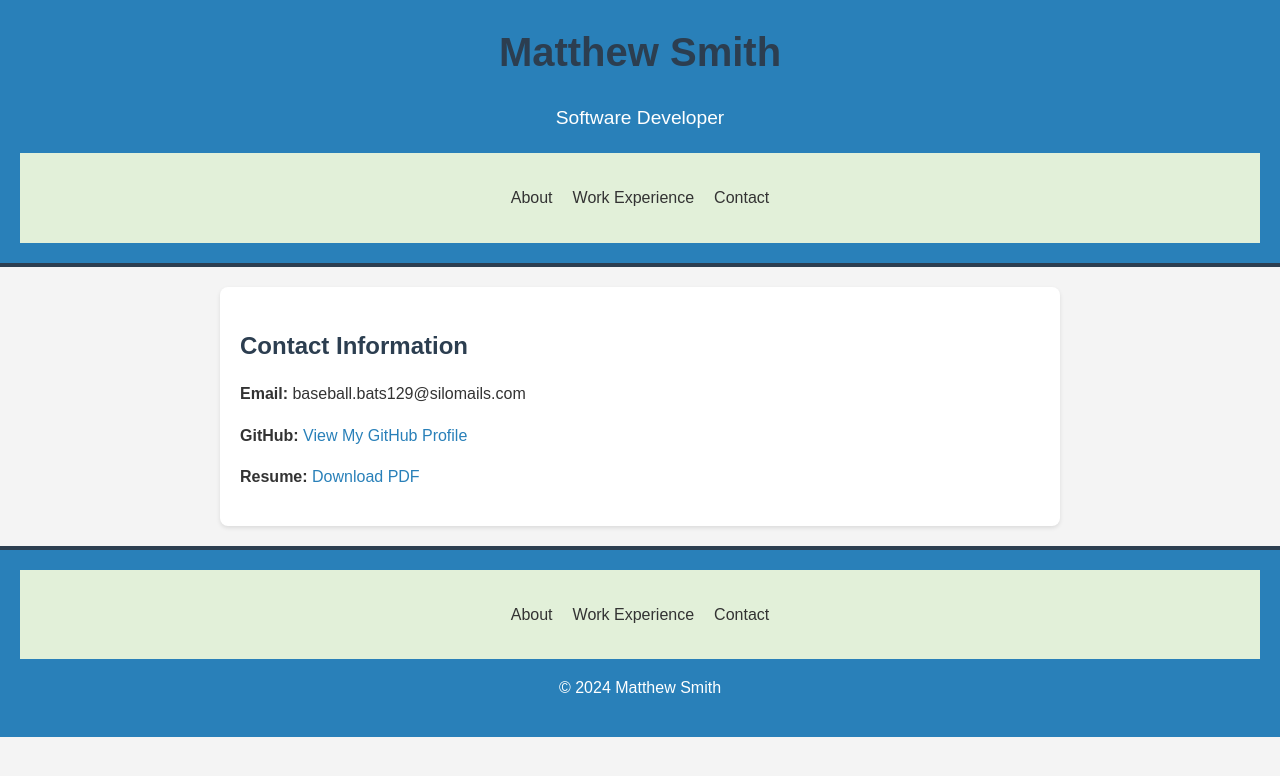
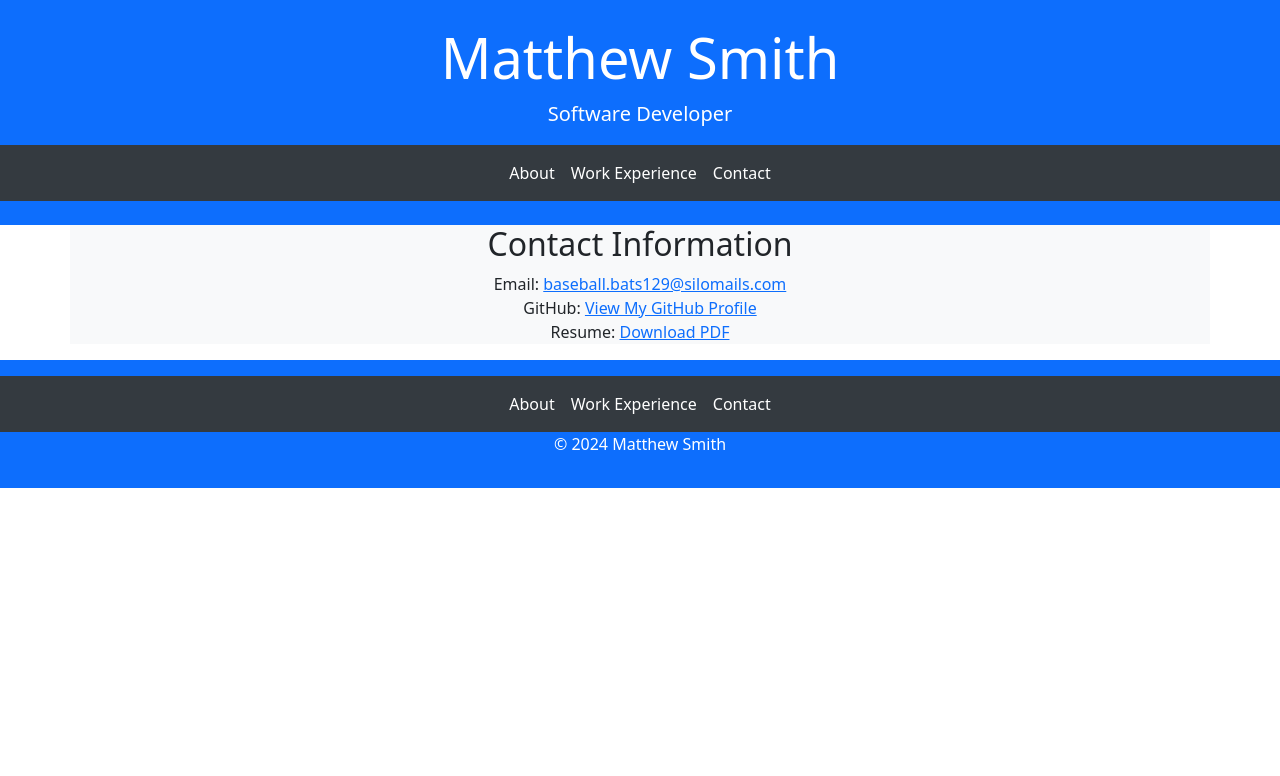
Before and after one commit to msmith1392/msmith1392.github.io, a React (Create React App) app: page /contact in a window 1280 px wide. Shown: the top 776 px of the page. Built offline with nearby package versions, Linux system fonts and the light colour scheme.

Commit message:
Add Bootstrap for styling and UI components
Installed Bootstrap package.

Imported Bootstrap CSS in index.js.

Added Popper.js as a peer dependency for Bootstrap.

Converted app to use new Bootstrap styling classes.

Updated custom navbar styles to align with Bootstrap design.

```diff
--- a/package.json
+++ b/package.json
@@ -7,6 +7,7 @@
     "@testing-library/jest-dom": "^5.17.0",
     "@testing-library/react": "^13.4.0",
     "@testing-library/user-event": "^13.5.0",
+    "bootstrap": "^5.3.3",
     "framer-motion": "^11.11.10",
     "react": "^18.3.1",
     "react-dom": "^18.3.1",
--- a/src/App.js
+++ b/src/App.js
@@ -16,7 +16,7 @@ const App = () => {
         <Route
           path="/"
           element={
-            <motion.div>
+            <motion.div key="about">
               <About />
             </motion.div>
           }
@@ -24,7 +24,7 @@ const App = () => {
         <Route
           path="/work-experience"
           element={
-            <motion.div>
+            <motion.div key="work-experience">
               <WorkExperience />
             </motion.div>
           }
@@ -32,7 +32,7 @@ const App = () => {
         <Route
           path="/contact"
           element={
-            <motion.div>
+            <motion.div key="contact">
               <Contact />
             </motion.div>
           }
--- a/src/components/About.js
+++ b/src/components/About.js
@@ -6,16 +6,14 @@ const About = () => {
   const yearsOfExperience = useYearsOfExperience('2015-03-01');
 
   return (
-    <section>
+    <section className="container text-center">
       <FadeInSection>
         <h2>About Me</h2>
         <p>
-        I am a software developer with over { yearsOfExperience } years of experience in developing software applications, primarily focusing on Java. Since joining 4 Arrows Consulting in 2019, I have contributed significantly to various projects, including the PrepToolkit Unified Reporting Tool (URT).
+          I am a software developer with over {yearsOfExperience} years of experience in developing software applications, primarily focusing on Java. Since joining 4 Arrows Consulting in 2019, I have contributed significantly to various projects, including the PrepToolkit Unified Reporting Tool (URT).
         </p>
-      <p>
-        My key contributions include:
-      </p>
-      <ul>
+        <p>My key contributions include:</p>
+        <ul className="list-unstyled">
           <li>Assisting with the migration of THIRA/SPR, CPG, NIMS, and UAWG components from max.gov.</li>
           <li>Supporting the ongoing development of PrepToolkit REP and HSEEP exercises.</li>
           <li>Implementing updates and changes to PrepToolkit URT assessments for each new assessment year.</li>
--- a/src/components/Contact.js
+++ b/src/components/Contact.js
@@ -1,15 +1,19 @@
 import React from 'react';
 import FadeInSection from './FadeInSection';
 
-const Contact = () => (
-    <section>
+const Contact = () => {
+  return (
+    <section className="container text-center">
       <FadeInSection>
         <h2>Contact Information</h2>
-        <p><strong>Email:</strong> baseball.bats129@silomails.com</p>
-        <p><strong>GitHub:</strong> <a href="https://github.com/msmith1392">View My GitHub Profile</a></p>
-        <p><strong>Resume:</strong> <a href="/resume.pdf" download>Download PDF</a></p>
+        <ul className="list-unstyled">
+          <li>Email: <a href="mailto:baseball.bats129@silomails.com">baseball.bats129@silomails.com</a></li>
+          <li>GitHub: <a href="https://github.com/msmith1392" target="_blank" rel="noopener noreferrer">View My GitHub Profile</a></li>
+          <li>Resume: <a href="/resume.pdf" target="_blank" rel="noopener noreferrer">Download PDF</a></li>
+        </ul>
       </FadeInSection>
     </section>
-);
+  );
+};
 
 export default Contact;
--- a/src/components/FadeInSection.js
+++ b/src/components/FadeInSection.js
@@ -11,13 +11,15 @@ const FadeInSection = ({ children }) => {
       }
     });
 
-    if (ref.current) {
-      observer.observe(ref.current);
+    const currentRef = ref.current; // Store ref.current in a variable
+
+    if (currentRef) {
+      observer.observe(currentRef);
     }
 
     return () => {
-      if (ref.current) {
-        observer.unobserve(ref.current);
+      if (currentRef) {
+        observer.unobserve(currentRef); // Use the stored variable here
       }
     };
   }, []);
--- a/src/components/Footer.js
+++ b/src/components/Footer.js
@@ -1,13 +1,9 @@
 import React from 'react';
 import NavBar from './NavBar';
 
-const scrollToTop = () => {
-  window.scrollTo(0, 0);
-};
-
 const Footer = () => {
   return (
-    <footer>
+    <footer className="bg-primary text-white text-center py-3">
       <NavBar />
       <p>&copy; {new Date().getFullYear()} Matthew Smith</p>
     </footer>
--- a/src/components/Header.js
+++ b/src/components/Header.js
@@ -2,9 +2,9 @@ import React from 'react';
 import NavBar from './NavBar';
 
 const Header = () => (
-  <header>
-    <h1>Matthew Smith</h1>
-    <p>Software Developer</p>
+  <header className="bg-primary text-white text-center py-4">
+    <h1 className="display-4">Matthew Smith</h1>
+    <p className="lead">Software Developer</p>
     <NavBar />
   </header>
 );
--- a/src/components/NavBar.js
+++ b/src/components/NavBar.js
@@ -2,12 +2,22 @@ import React from 'react';
 import { Link } from 'react-router-dom';
 
 const NavBar = () => (
-  <nav>
-    <ul>
-      <li><Link to="/" onClick={() => window.scrollTo(0, 0)}>About</Link></li>
-      <li><Link to="/work-experience" onClick={() => window.scrollTo(0, 0)}>Work Experience</Link></li>
-      <li><Link to="/contact" onClick={() => window.scrollTo(0, 0)}>Contact</Link></li>
-    </ul>
+  <nav className="navbar navbar-expand" style={{ backgroundColor: '#343a40' }}>
+    <div className="container-fluid">
+      <div className="collapse navbar-collapse justify-content-center">
+        <ul className="navbar-nav">
+          <li className="nav-item">
+            <Link to="/" className="nav-link text-white" onClick={() => window.scrollTo(0, 0)}>About</Link>
+          </li>
+          <li className="nav-item">
+            <Link to="/work-experience" className="nav-link text-white" onClick={() => window.scrollTo(0, 0)}>Work Experience</Link>
+          </li>
+          <li className="nav-item">
+            <Link to="/contact" className="nav-link text-white" onClick={() => window.scrollTo(0, 0)}>Contact</Link>
+          </li>
+        </ul>
+      </div>
+    </div>
   </nav>
 );
 
--- a/src/components/WorkExperience.js
+++ b/src/components/WorkExperience.js
@@ -10,13 +10,7 @@ const WorkExperience = () => {
       startDate: "March 2019",
       endDate: "Present",
       description:
-          "In 2019, Mr. Smith accepted a position as a Software Engineer. " +
-          "Completed work for PrepToolkit Unified Reporting Tool (URT), REP Exercises, and HSEEP Exercises. " +
-          "Participates in code design, review, and architecture efforts for assigned systems. " +
-          "Utilizes code repositories, CM controls, and other engineering processes. " +
-          "Performs unit testing and system-level analysis/testing when required. " +
-          "Conducts requirements, defect, and enhancement analysis, including proposed solutions and effort estimates. " +
-          "Skills/Tools used: Java/Spring Framework, Apache HTTP Server, Google Web Toolkit, Liferay7, MySQL."
+        "In 2019, Mr. Smith accepted a position as a Software Engineer. Completed work for PrepToolkit Unified Reporting Tool (URT), REP Exercises, and HSEEP Exercises. Participates in code design, review, and architecture efforts for assigned systems. Utilizes code repositories, CM controls, and other engineering processes. Performs unit testing and system-level analysis/testing when required. Conducts requirements, defect, and enhancement analysis, including proposed solutions and effort estimates. Skills/Tools used: Java/Spring Framework, Apache HTTP Server, Google Web Toolkit, Liferay7, MySQL."
     },
     {
       jobTitle: "Applications Developer",
@@ -25,11 +19,7 @@ const WorkExperience = () => {
       startDate: "March 2017",
       endDate: "March 2019",
       description:
-            "Applications Developer on a team maintaining an application for ground transportation logistics. " +
-            "Supported full systems life cycle management (analyses, technical requirements, design, coding, testing, implementation). " +
-            "Collaborated with teams for effective communication and achievement of objectives. " +
-            "Provided development, maintenance, and support for applications. " +
-            "Skills/Tools used: Java/Spring Framework, SQL Server 2016, stress testing with Apache JMeter, HP Roadrunner, WebLogic, ActiveMQ, TFVC, Git."
+        "Applications Developer on a team maintaining an application for ground transportation logistics. Supported full systems life cycle management (analyses, technical requirements, design, coding, testing, implementation). Collaborated with teams for effective communication and achievement of objectives. Provided development, maintenance, and support for applications. Skills/Tools used: Java/Spring Framework, SQL Server 2016, stress testing with Apache JMeter, HP Roadrunner, WebLogic, ActiveMQ, TFVC, Git."
     },
     {
       jobTitle: "Software Developer",
@@ -38,12 +28,7 @@ const WorkExperience = () => {
       startDate: "March 2016",
       endDate: "March 2017",
       description:
-            "Notable Django projects for Apax’s biggest client: Presbyterian Church (U.S.A). " +
-            "Included custom-built tools: CMS tool, event registration system, nominations handling system, online survey system. " +
-            "Involved in the software development lifecycle of Fit Fac-Off, a mobile web app for the University of Kentucky’s College of Public Health. " +
-            "Developed and executed on client projects, managing multiple tasks simultaneously. " +
-            "Used repository systems and GitHub Flow for deployment. " +
-            "Skills used: Python/Django, JavaScript/AngularJS/jQuery, Bootstrap, SQL, Git, PHP, Drupal, WordPress, AWS."
+        "Notable Django projects for Apax’s biggest client: Presbyterian Church (U.S.A). Included custom-built tools: CMS tool, event registration system, nominations handling system, online survey system. Involved in the software development lifecycle of Fit Fac-Off, a mobile web app for the University of Kentucky’s College of Public Health. Developed and executed on client projects, managing multiple tasks simultaneously. Skills used: Python/Django, JavaScript/AngularJS/jQuery, Bootstrap, SQL, Git, PHP, Drupal, WordPress, AWS."
     },
     {
       jobTitle: "Programming Analyst",
@@ -52,11 +37,7 @@ const WorkExperience = () => {
       startDate: "March 2015",
       endDate: "March 2016",
       description:
-            "Team member on KFG’s Electronic Data Interchange (EDI) platform known as EDITRACE. " +
-            "Created backend Python components for Translations, Validations, and Mapping Engine. " +
-            "Handled data in various formats, including XML, X12, Editfact, CSV, Excel, Tradacoms, JSON, and IDOC. " +
-            "Analyzed the EDI process in real-time production environments with other developers to discover and fix transaction errors. " +
-            "Implemented a web-based console that allows users to inspect any aspect of the EDI process."
+        "Team member on KFG’s Electronic Data Interchange (EDI) platform known as EDITRACE. Created backend Python components for Translations, Validations, and Mapping Engine. Handled data in various formats, including XML, X12, Editfact, CSV, Excel, Tradacoms, JSON, and IDOC. Analyzed the EDI process in real-time production environments with other developers to discover and fix transaction errors. Implemented a web-based console that allows users to inspect any aspect of the EDI process."
     }
   ];
 
@@ -67,12 +48,12 @@ const WorkExperience = () => {
   };
 
   return (
-    <section>
+    <section className="container text-center">
       <FadeInSection>
         <h2>Work Experience</h2>
-        <ul>
+        <ul className="list-unstyled">
           {experiences.map((experience, index) => (
-            <li key={index}>
+            <li key={index} className="mb-4">
               <h3>{experience.jobTitle} at {experience.company}, {experience.companyLocation}</h3>
               <p>{experience.startDate} - {experience.endDate} ({calculateDuration(experience.startDate, experience.endDate)} years)</p>
               <p>{experience.description}</p>
--- a/src/index.js
+++ b/src/index.js
@@ -1,6 +1,7 @@
 import React from 'react';
 import ReactDOM from 'react-dom/client';
 import './index.css';
+import 'bootstrap/dist/css/bootstrap.min.css';
 import App from './App';
 import reportWebVitals from './reportWebVitals';
 
--- a/src/styles/styles.css
+++ b/src/styles/styles.css
@@ -1,91 +1,26 @@
-/* General Styles */
-body {
-    font-family: Arial, sans-serif;
-    margin: 0;
-    padding: 0;
-    line-height: 1.6;
-    background-color: #f4f4f4;
-    color: #333;
-  }
+/* Custom styles for the navbar */
+.navbar {
+  background-color: #2980b9; /* A nice blue color */
+}
 
-h1, h2, h3 {
-  color: #2c3e50;
-  margin-bottom: 10px;
+.navbar .nav-link {
+  color: white !important; /* Change link color to white */
+}
+
+.navbar .nav-link:hover {
+  color: #ffd700 !important; /* Gold color on hover */
+}
+
+.navbar-toggler {
+  border-color: white; /* White border for the toggler */
+}
+
+.navbar-toggler-icon {
+  background-color: white; /* White icon for toggler */
 }
 
 section {
-  background: #fff;
-  margin: 20px auto;
-  padding: 20px;
-  border-radius: 8px;
-  box-shadow: 0 2px 4px rgba(0, 0, 0, 0.1);
-  max-width: 800px;
-}
-
-/* Header Styles */
-header {
-  text-align: center;
-  padding: 20px;
-  background: #2980b9;
-  color: white;
-  border-bottom: 4px solid #2c3e50;
-}
-
-header h1 {
-  margin: 0;
-  font-size: 2.5rem;
-}
-
-header p {
-  font-size: 1.2rem;
-}
-
-/* Footer Styles */
-footer {
-  text-align: center;
-  padding: 20px;
-  background: #2980b9;
-  color: white;
-  border-top: 4px solid #2c3e50;
-}
-
-/* Section Styles */
-ul {
-  list-style-type: disc;
-  margin-left: 20px;
-}
-
-/* Link Styles */
-a {
-  color: #2980b9;
-  text-decoration: none;
-}
-
-a:hover {
-  text-decoration: underline;
-}
-
-nav {
-  background-color: #e2f0d9; /* Soft green */
-  padding: 1rem;
-}
-
-nav ul {
-  list-style-type: none; /* Remove bullets */
-  padding: 0; /* Remove default padding */
-}
-
-nav li {
-  display: inline; /* Display list items in a row */
-  margin-right: 20px; /* Space between links */
-}
-
-nav a {
-  color: #333; /* Dark gray for visibility on light backgrounds */
-}
-
-nav a:hover {
-  text-decoration: underline; /* Underline on hover */
+  background: #f8f9fa; /* Light grey background for sections */
 }
 
 .fade-in {
```
Also changed, not shown: 1 other file (tests, documents, lock files or other folders). Lines whose indentation alone changed are shown as unchanged.
